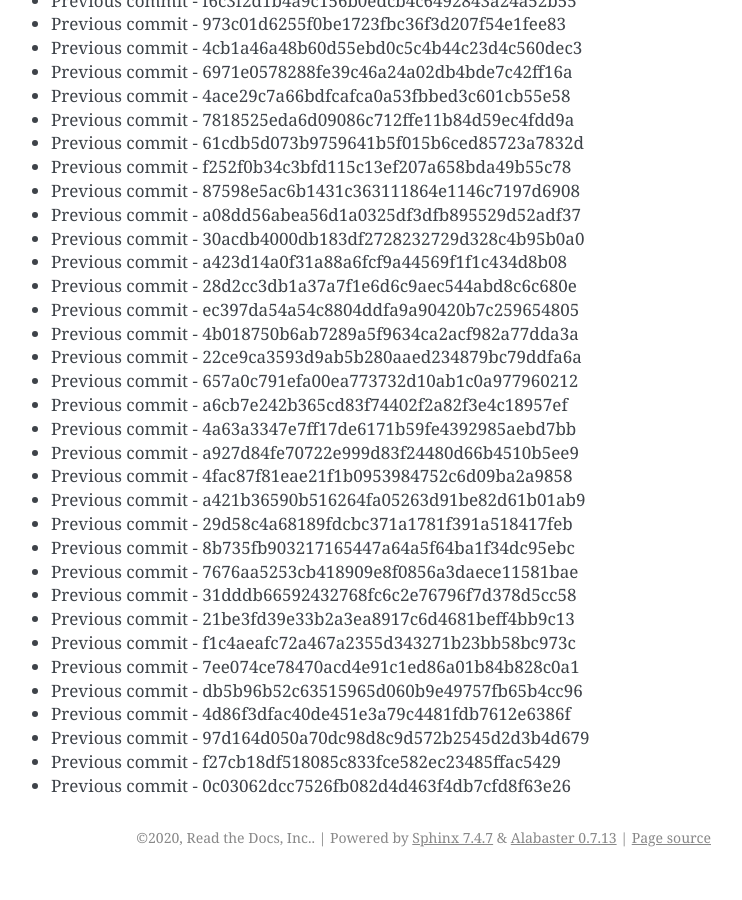
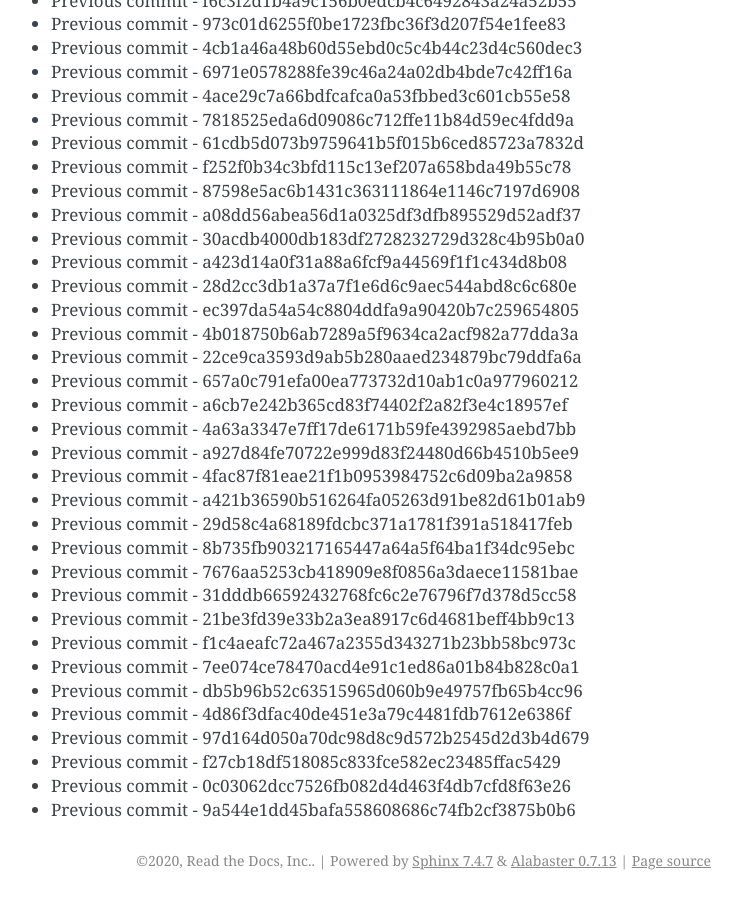
Before and after one commit to readthedocs/rtd-git-stresstest, a Sphinx documentation site: the page built from docs/updates.rst, in a window 1280 px wide and 900 px high, scrolled down 25023 px. Shown: the whole window, without its empty margins (399-1141 px from the left). Built offline with Sphinx 7.4.7, drawn with Linux system fonts in a browser that asks for light colours; before the commit the page ends 25900 px from its top, so only the background shows below that.

Commit message:
Generating commit from previous: 9a544e1dd45bafa558608686c74fb2cf3875b0b6

```diff
--- a/docs/updates.rst
+++ b/docs/updates.rst
@@ -1083,3 +1083,4 @@ It can be tested for any performance characteristics.
 * Previous commit - 97d164d050a70dc98d8c9d572b2545d2d3b4d679
 * Previous commit - f27cb18df518085c833fce582ec23485ffac5429
 * Previous commit - 0c03062dcc7526fb082d4d463f4db7cfd8f63e26
+* Previous commit - 9a544e1dd45bafa558608686c74fb2cf3875b0b6
```
